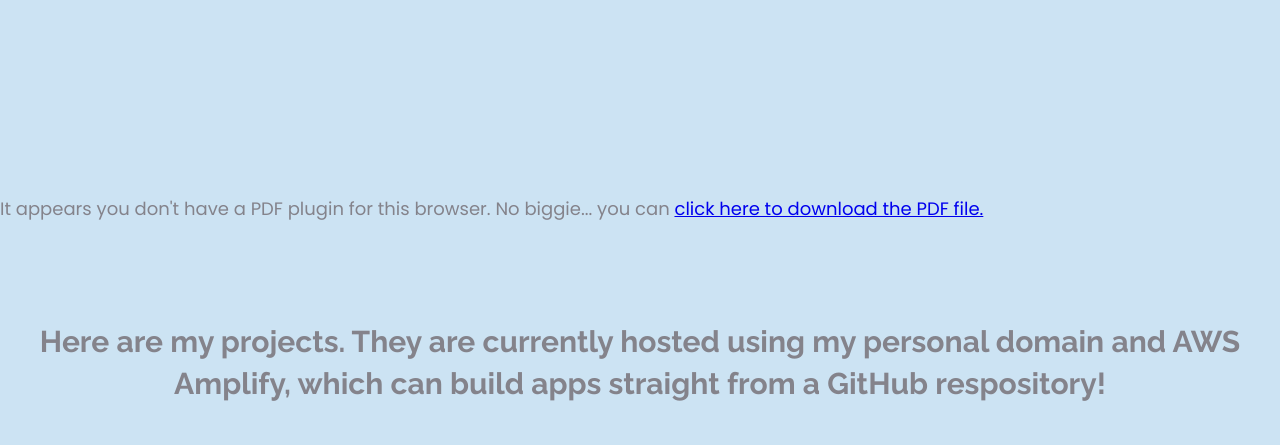
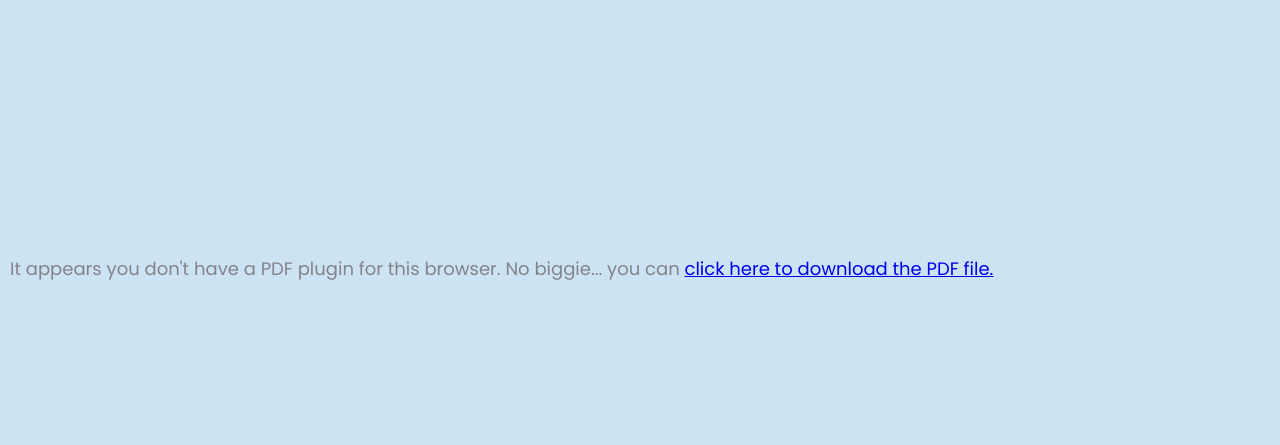
Before and after one commit to willwalsh96/Thanos, a PHP site: page /index.html in a window 1280 px wide. Shown: the part 604-1049 px from the top of the page. Run offline with PHP 8.4, Linux system fonts and the light colour scheme; some libraries are stand-ins or nearby versions.

Commit message:
pdf embed cc trying to make center

```diff
--- a/stylesheet.css
+++ b/stylesheet.css
@@ -184,6 +184,7 @@
 .resume {
 align-items: center;
 background-color: #cce3f3;
+padding: 6rem 1rem;
 
 }
 /* Projects section */
```
